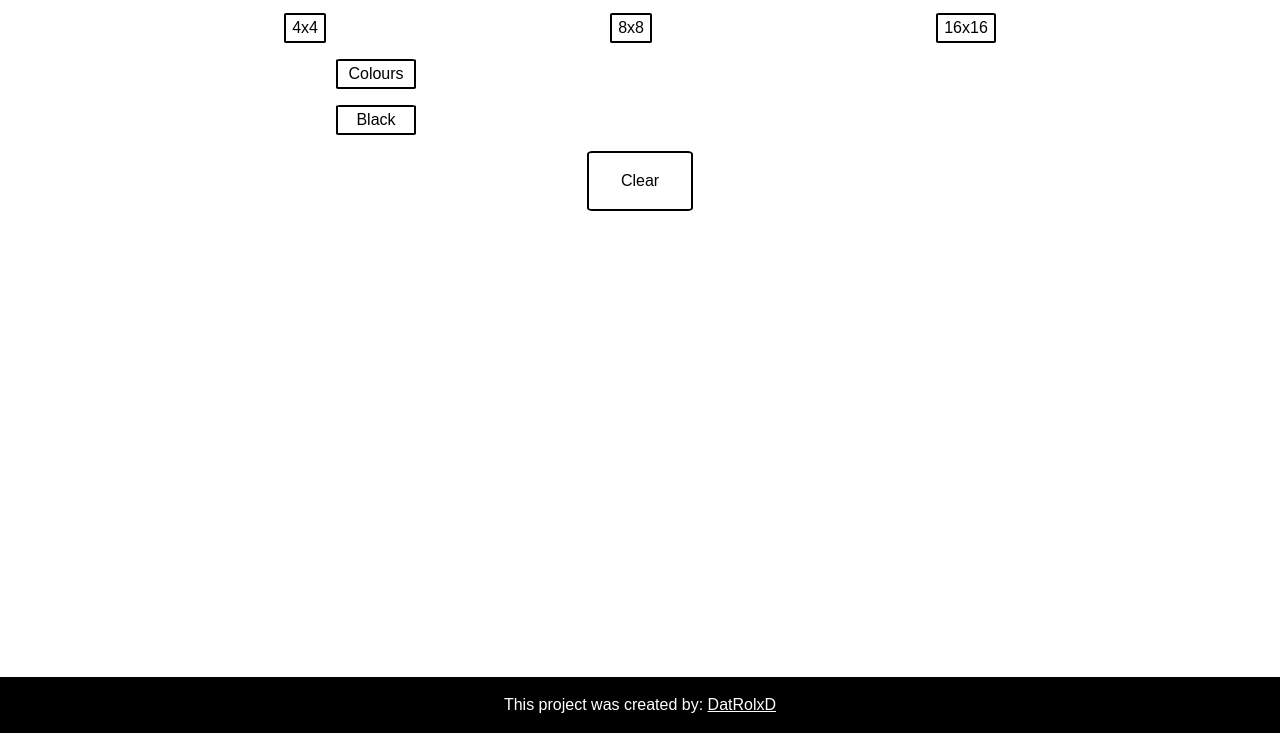
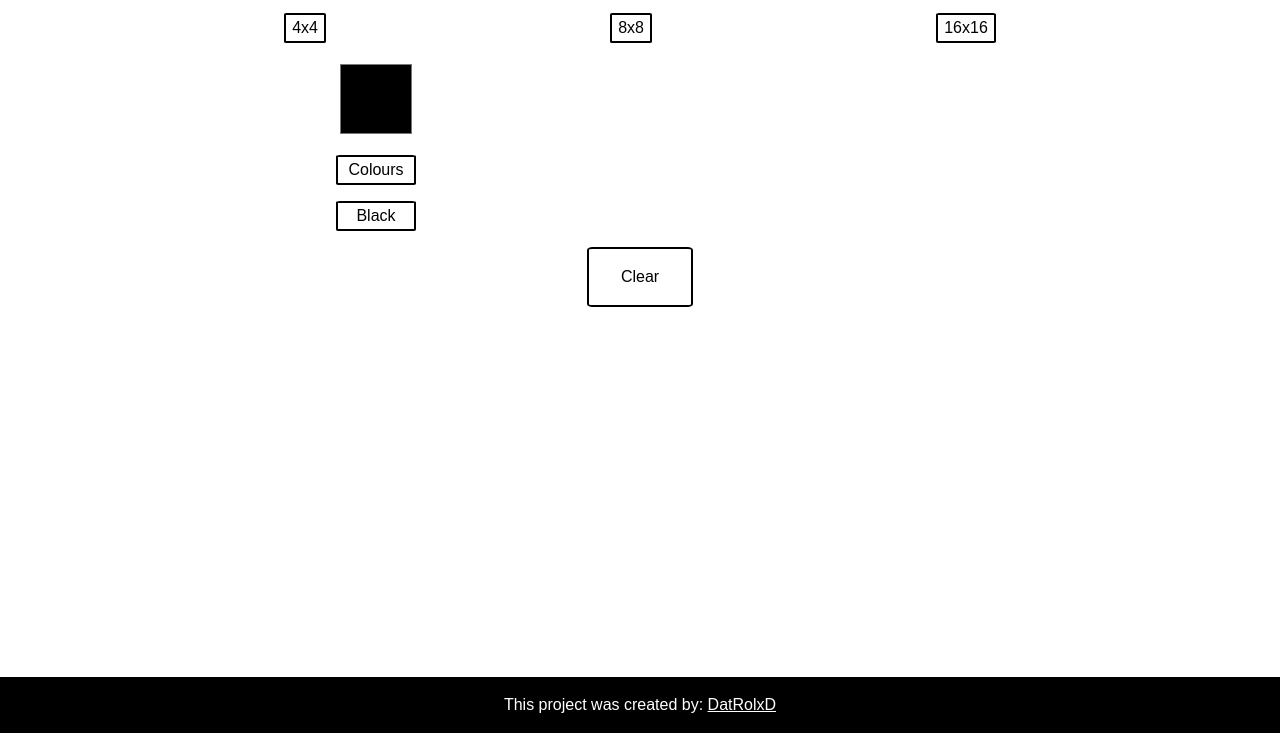
Before and after one commit to DatRolxD/etch-a-sketch, a plain HTML site: page index.html in a window 1280 px wide. Shown: the part 67-800 px from the top of the page. Drawn offline with Linux system fonts and the light colour scheme.

Commit message:
color picker

```diff
--- a/index.html
+++ b/index.html
@@ -20,6 +20,7 @@
     </div>
     <div id="ui">
       <div id="choose-color">
+        <input id="color-picker" type="color" />
         <button id="colours">Colours</button>
         <button id="black">Black</button>
       </div>
--- a/scripts/main.js
+++ b/scripts/main.js
@@ -73,6 +73,10 @@ function randomColor(){
   randomRgb[2] = Math.floor(Math.random() * 255);
   return randomRgb;
 }
+const pickerColor = document.querySelector('#color-picker');
+pickerColor.addEventListener('input', ()=>{
+
+});
 
 let inColor = false;
 const coloursBtn = document.querySelector('#colours');
--- a/styles/general.css
+++ b/styles/general.css
@@ -214,6 +214,14 @@ footer>address{
   color: white;
 }
 
+#color-picker{
+  border: none;
+  background-color: white;
+  width: 5rem;
+  height: 5rem;
+  cursor: pointer;
+}
+
 /* Small devices (landscape phones, 576px and up) */
 @media (max-width: 767.98px) {
   html{
```
